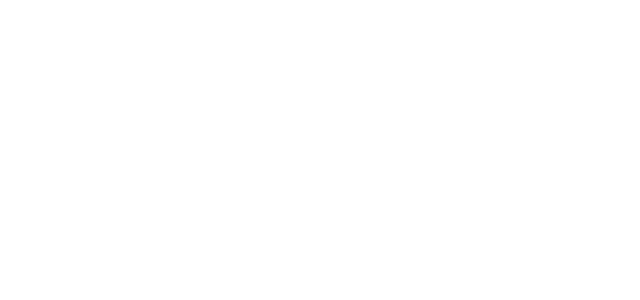
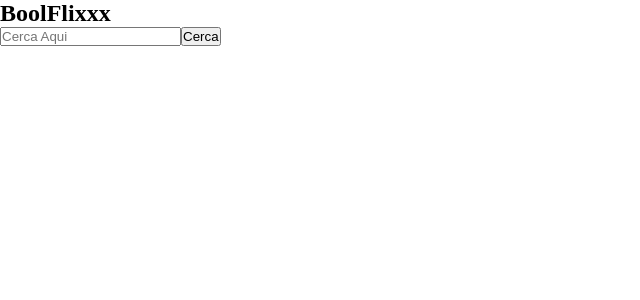
Before and after one commit to SamuelNdreu/vite-boolflix, a Vue app: page / in a window 1280 px wide. Shown: the top 300 px of the page, without its empty margins (0-640 px from the left). Built offline with nearby package versions, Linux system fonts and the light colour scheme.

Commit message:
milestone 0 completed. Scaffolding Done

```diff
--- a/src/App.vue
+++ b/src/App.vue
@@ -1,11 +1,24 @@
 <script>
-
+import { store } from './store.js'
+import AppHeader from './components/AppHeader.vue'
+import AppMain from './components/AppMain.vue'
+export default{
+    name: 'AppVue',
+    components:{
+        AppHeader,
+        AppMain
+    }
+}
 </script>
 
 <template>
+    <AppHeader />
+    <AppMain />
 
 </template>
 
-<style scoped>
+<style lang="scss">
+@use './styles/general.scss' as *;
+@use './styles/partials/variable' as *;
 
 </style>
--- a/src/components/AppHeader.vue
+++ b/src/components/AppHeader.vue
@@ -6,6 +6,12 @@
         return {
             store,
         }
+    },
+    methods: {
+
+    },
+    created() {
+
     },
 }
 </script>
--- a/src/components/AppMain.vue
+++ b/src/components/AppMain.vue
@@ -7,6 +7,12 @@
         return {
             store,
         }
+    },
+    methods: {
+
+},
+    created() {
+
     },
 }
 </script>
--- a/src/styles/style.scss
+++ b/src/styles/style.scss
@@ -1,90 +1,6 @@
-:root {
-  font-family: Inter, Avenir, Helvetica, Arial, sans-serif;
-  font-size: 16px;
-  line-height: 24px;
-  font-weight: 400;
-
-  color-scheme: light dark;
-  color: rgba(255, 255, 255, 0.87);
-  background-color: #242424;
-
-  font-synthesis: none;
-  text-rendering: optimizeLegibility;
-  -webkit-font-smoothing: antialiased;
-  -moz-osx-font-smoothing: grayscale;
-  -webkit-text-size-adjust: 100%;
+//reset
+*{
+  margin: 0;
+  padding: 0;
+  box-sizing: border-box;
 }
-
-a {
-  font-weight: 500;
-  color: #646cff;
-  text-decoration: inherit;
-}
-a:hover {
-  color: #535bf2;
-}
-
-a {
-  font-weight: 500;
-  color: #646cff;
-  text-decoration: inherit;
-}
-a:hover {
-  color: #535bf2;
-}
-
-body {
-  margin: 0;
-  display: flex;
-  place-items: center;
-  min-width: 320px;
-  min-height: 100vh;
-}
-
-h1 {
-  font-size: 3.2em;
-  line-height: 1.1;
-}
-
-button {
-  border-radius: 8px;
-  border: 1px solid transparent;
-  padding: 0.6em 1.2em;
-  font-size: 1em;
-  font-weight: 500;
-  font-family: inherit;
-  background-color: #1a1a1a;
-  cursor: pointer;
-  transition: border-color 0.25s;
-}
-button:hover {
-  border-color: #646cff;
-}
-button:focus,
-button:focus-visible {
-  outline: 4px auto -webkit-focus-ring-color;
-}
-
-.card {
-  padding: 2em;
-}
-
-#app {
-  max-width: 1280px;
-  margin: 0 auto;
-  padding: 2rem;
-  text-align: center;
-}
-
-@media (prefers-color-scheme: light) {
-  :root {
-    color: #213547;
-    background-color: #ffffff;
-  }
-  a:hover {
-    color: #747bff;
-  }
-  button {
-    background-color: #f9f9f9;
-  }
-}
```
Also changed, not shown: src/styles/general.scss (added), src/styles/partials/_variable.scss (added).
